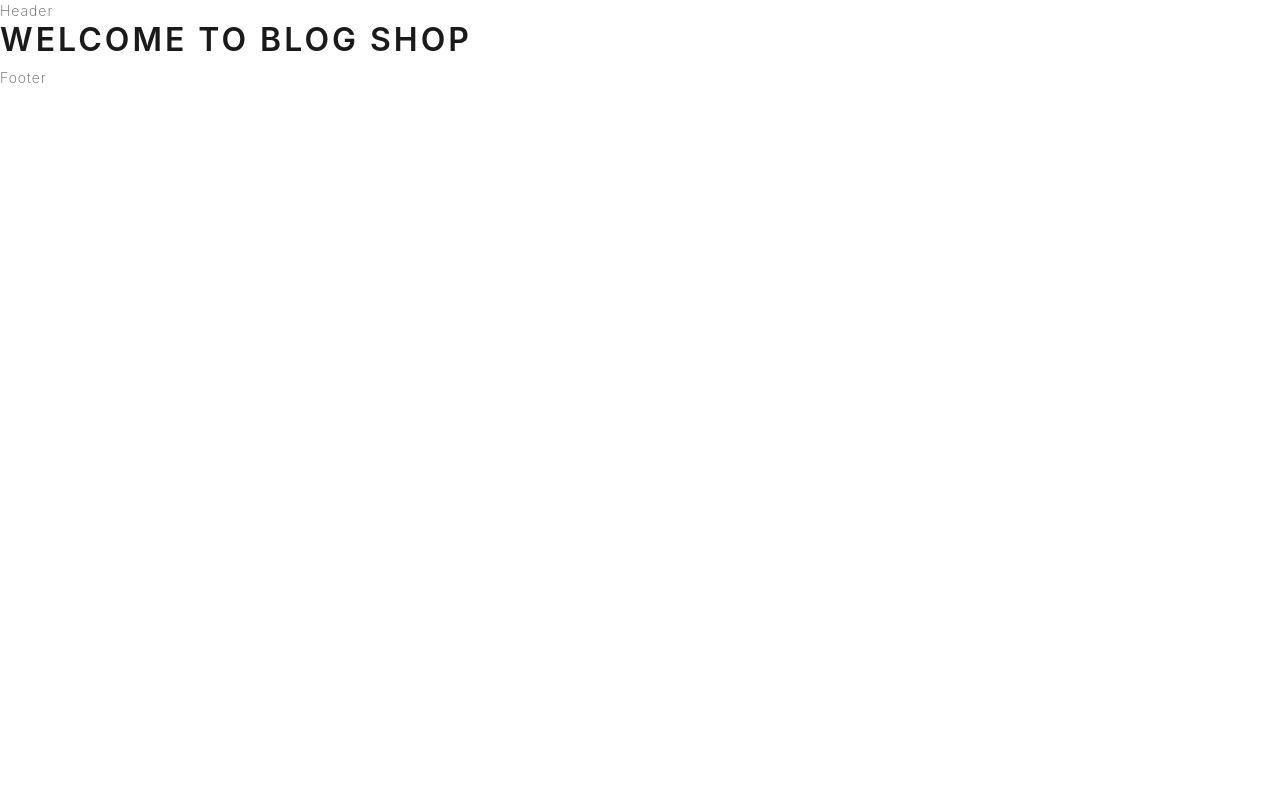
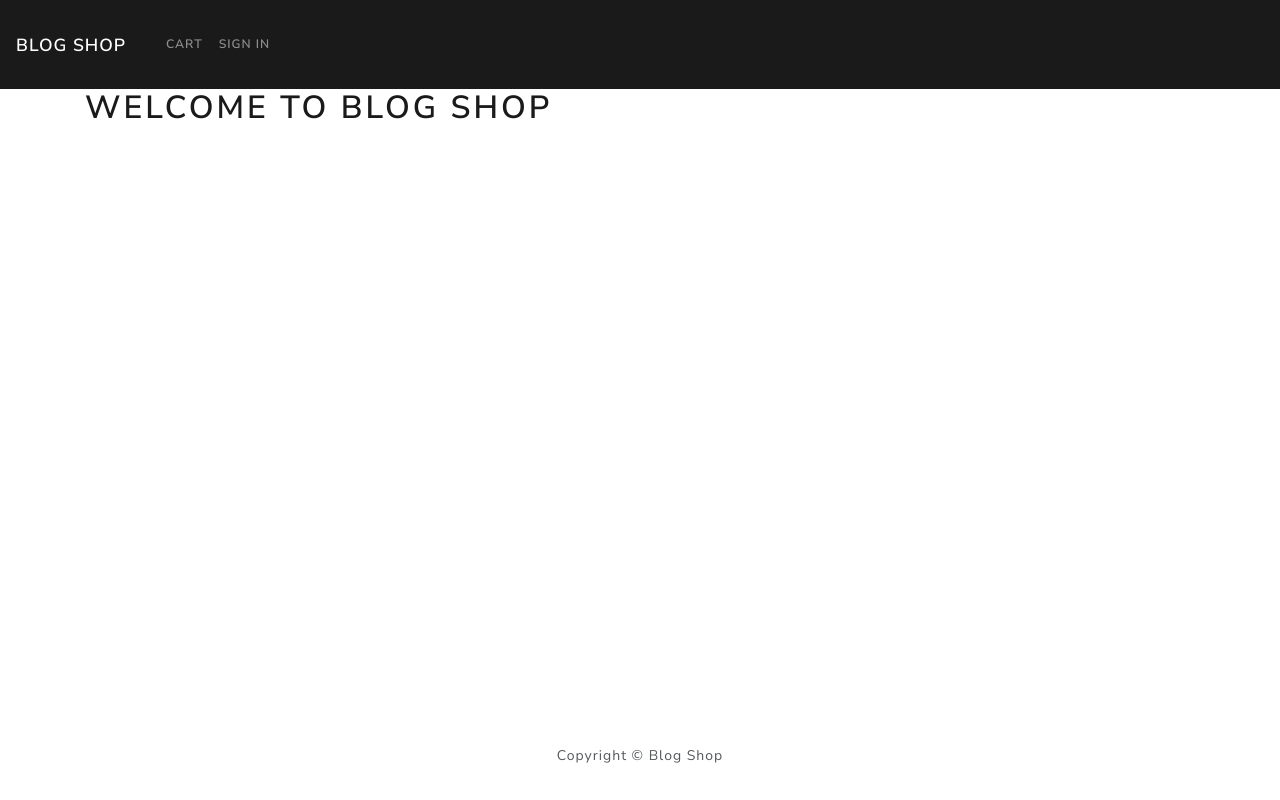
Before and after one commit to NicoleGeorge/blog-shop, a React (Create React App) app in the folder frontend/: page / in a window 1280 px wide. Built offline with nearby package versions, Linux system fonts and the light colour scheme.

Commit message:
navbar -> stage 1

```diff
--- a/frontend/src/App.js
+++ b/frontend/src/App.js
@@ -1,4 +1,5 @@
 import React from 'react';
+import { Container } from 'react-bootstrap'
 import Header from './components/Header'
 import Footer from './components/Footer'
 
@@ -7,7 +8,10 @@
     <>
     <Header/>
     <main>
-      <h1>Welcome to Blog Shop</h1>
+      <Container>
+              <h1>Welcome to Blog Shop</h1>
+      </Container>
+
     </main>
       <Footer />
     </>
--- a/frontend/src/components/Footer.js
+++ b/frontend/src/components/Footer.js
@@ -1,9 +1,16 @@
 import React from 'react'
+import { Container, Row, Col } from 'react-bootstrap'
 
 const Footer = () => {
   return (
     <footer>
-      Footer
+      <Container>
+        <Row>
+          <Col className="text-center py-3">
+            Copyright &copy; Blog Shop
+          </Col>
+        </Row>
+      </Container>
     </footer>
   )
 }
--- a/frontend/src/components/header.js
+++ b/frontend/src/components/header.js
@@ -1,9 +1,18 @@
 import React from 'react'
-
+import { Navbar, Nav, Container } from 'react-bootstrap'
 const Header = () => {
   return (
     <header>
-      Header
+      <Navbar bg="primary" variant = 'dark' expand="lg">
+  <Navbar.Brand href="/">Blog Shop</Navbar.Brand>
+  <Navbar.Toggle aria-controls="basic-navbar-nav" />
+  <Navbar.Collapse id="basic-navbar-nav">
+    <Nav className="mr-auto">
+      <Nav.Link href="/cart">Cart</Nav.Link>
+      <Nav.Link href="/login">Sign In</Nav.Link>
+    </Nav>
+  </Navbar.Collapse>
+</Navbar>
     </header>
   )
 }
--- a/frontend/src/index.css
+++ b/frontend/src/index.css
@@ -1,13 +1,3 @@
-body {
-  margin: 0;
-  font-family: -apple-system, BlinkMacSystemFont, 'Segoe UI', 'Roboto', 'Oxygen',
-    'Ubuntu', 'Cantarell', 'Fira Sans', 'Droid Sans', 'Helvetica Neue',
-    sans-serif;
-  -webkit-font-smoothing: antialiased;
-  -moz-osx-font-smoothing: grayscale;
+main {
+  min-height: 80vh;
 }
-
-code {
-  font-family: source-code-pro, Menlo, Monaco, Consolas, 'Courier New',
-    monospace;
-}
```
Also changed, not shown: 1 other file (tests, documents, lock files or other folders).
